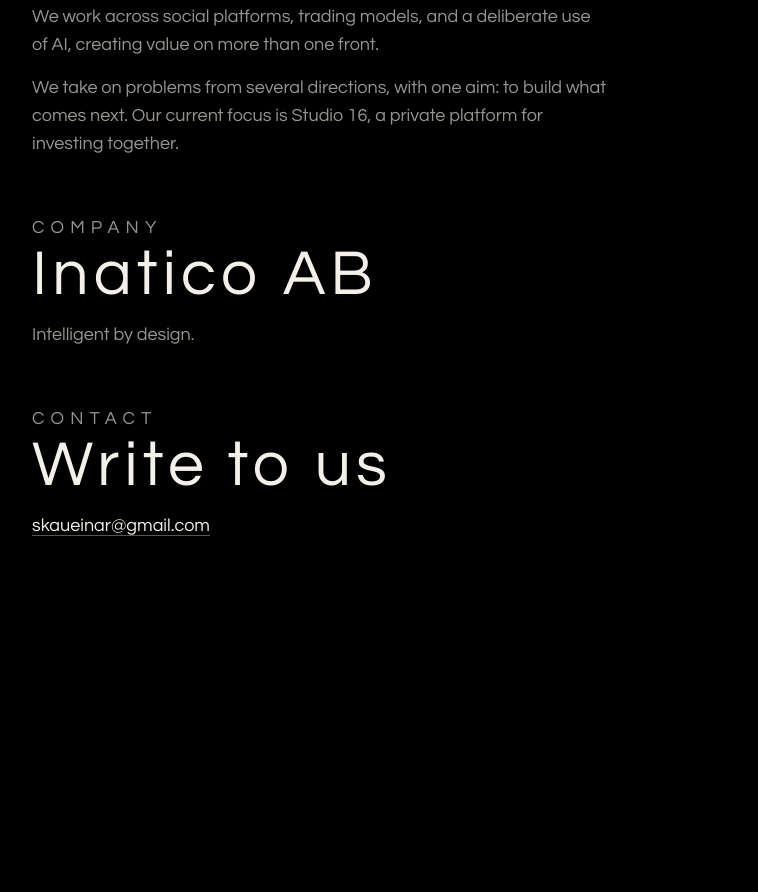
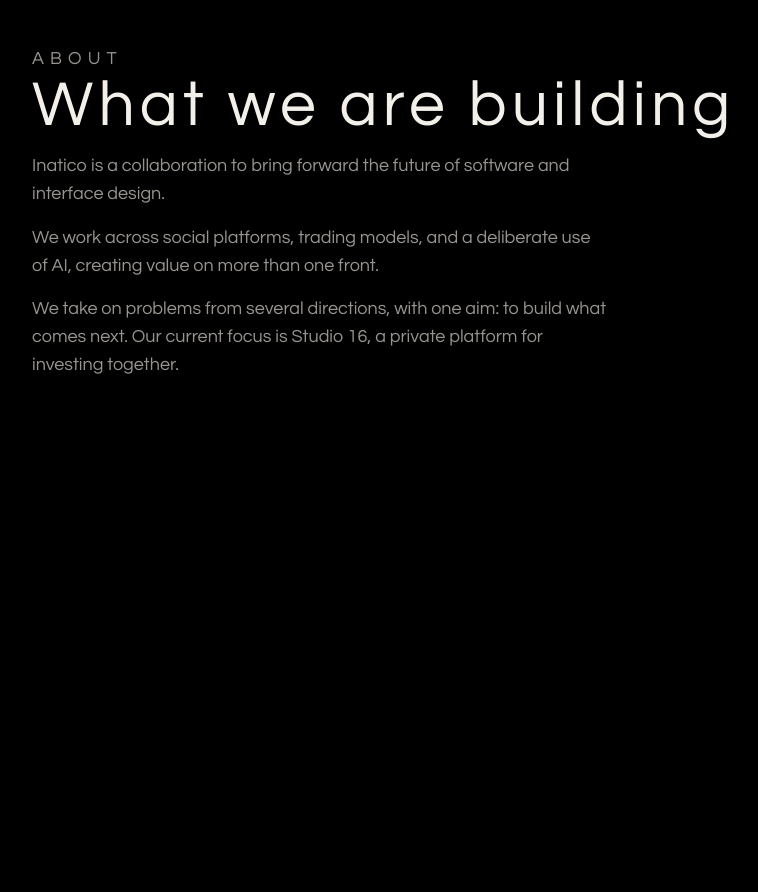
Before and after one commit to einarskau420/inatico, a plain HTML site: page index.html in a window 1280 px wide. Shown: the part 988-1880 px from the top of the page, without its empty margins (16-774 px from the left). Before the commit the page ends 1668 px from the top, so only its background shows below. Drawn offline with Linux system fonts and the light colour scheme.

Commit message:
Restore full-screen spacing between About, Company, and Contact.
Co-authored-by: Cursor <cursoragent@cursor.com>

```diff
--- a/index.html
+++ b/index.html
@@ -5,7 +5,7 @@
   <meta name="viewport" content="width=device-width, initial-scale=1">
   <title>Inatico</title>
   <meta name="description" content="Inatico designs intelligent software. Interfaces, analytics, and AI for markets and investing.">
-  <link rel="stylesheet" href="./style.css?v=7">
+  <link rel="stylesheet" href="./style.css?v=8">
   <script>document.documentElement.classList.add("js")</script>
 </head>
 <body>
--- a/style.css
+++ b/style.css
@@ -87,16 +87,14 @@ a { color: inherit; text-decoration: none; }
 }
 
 .panel {
-  scroll-margin-top: 96px;
-  padding: 0 48px;
+  min-height: 100vh;
+  min-height: 100dvh;
+  display: flex;
+  flex-direction: column;
+  justify-content: center;
+  padding: 120px 48px;
   background: #000;
 }
-
-#about { padding-top: 12px; }
-
-.panel + .panel { margin-top: 56px; }
-
-#contact { padding-bottom: 140px; }
 
 .kicker {
   margin: 0 0 18px;
@@ -153,5 +151,5 @@ a { color: inherit; text-decoration: none; }
   .nav { padding: 22px 20px; }
   .nav nav { gap: 16px; }
   .nav a { font-size: 10px; letter-spacing: 0.22em; }
-  .panel { padding-left: 20px; padding-right: 20px; }
+  .panel { padding: 96px 20px; }
 }
```
